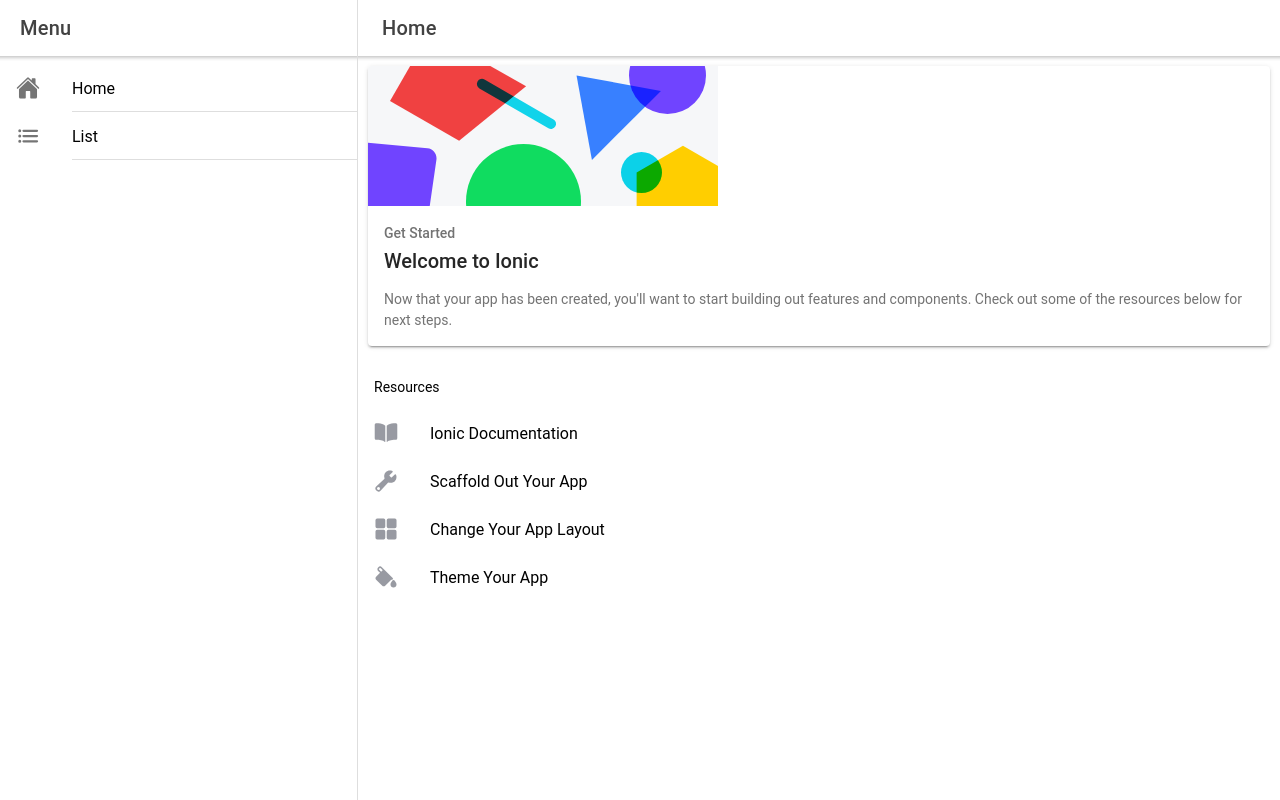
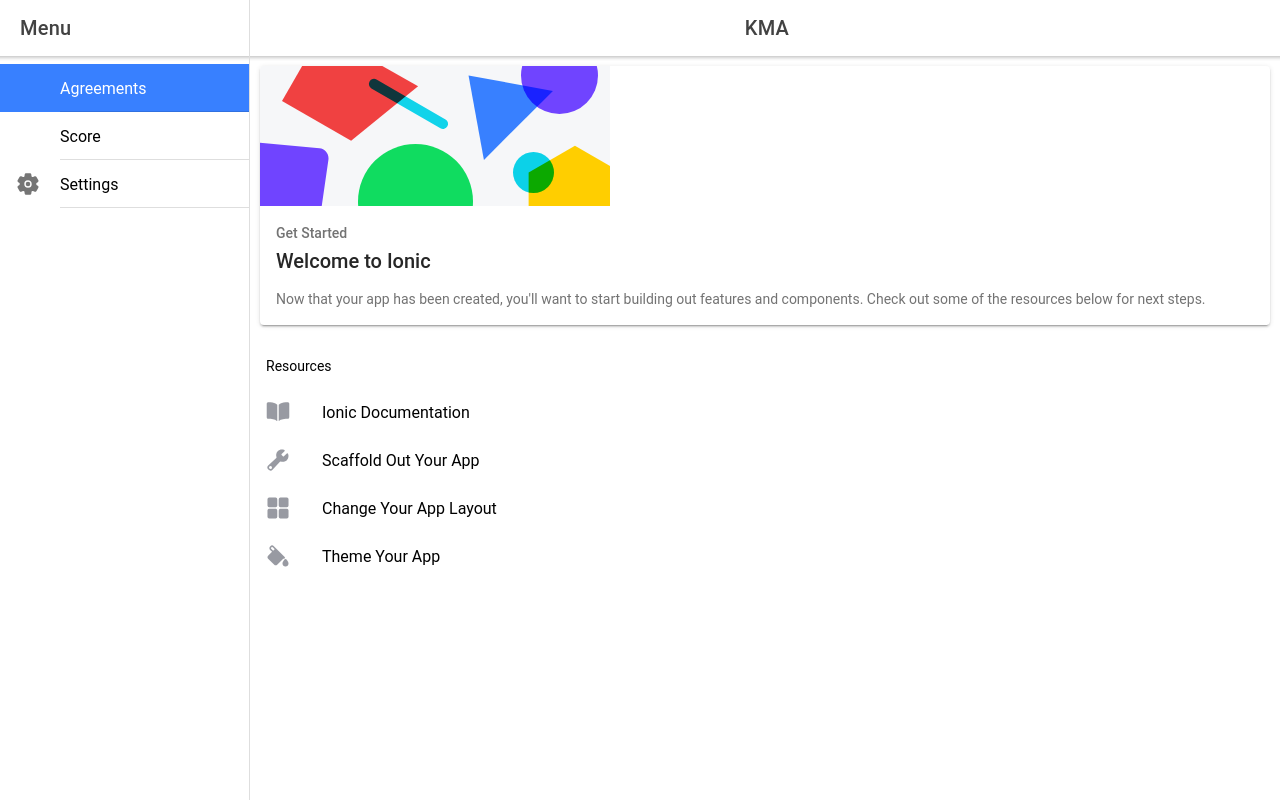
Before and after one commit to matt-hernandez/kma, a React (Create React App) app: page /home in a window 1280 px wide. Built offline with nearby package versions, Linux system fonts and the light colour scheme; the HTML template or start-up script is replaced by a standard one.

Commit message:
Set up basic scaffolding of site

```diff
--- a/package.json
+++ b/package.json
@@ -17,6 +17,7 @@
     "react-router": "^5.0.1",
     "react-router-dom": "^5.0.1",
     "react-scripts": "3.1.0",
+    "styled-components": "^4.3.2",
     "typescript": "3.5.3"
   },
   "scripts": {
@@ -34,5 +35,8 @@
     "not ie <= 11",
     "not op_mini all"
   ],
-  "description": "An Ionic project"
+  "description": "An Ionic project",
+  "devDependencies": {
+    "@types/styled-components": "^4.1.18"
+  }
 }
--- a/src/App.tsx
+++ b/src/App.tsx
@@ -1,13 +1,23 @@
 import React from 'react';
 import { Redirect, Route } from 'react-router-dom';
-import { IonApp, IonPage, IonRouterOutlet, IonSplitPane } from '@ionic/react';
+import {
+  IonApp,
+  IonPage,
+  IonHeader,
+  IonButtons,
+  IonMenuButton,
+  IonTitle,
+  IonToolbar,
+  IonRouterOutlet,
+  IonSplitPane
+  } from '@ionic/react';
 import { IonReactRouter } from '@ionic/react-router';
 import { AppPage } from './declarations';
 
 import Menu from './components/Menu';
 import Home from './pages/Home';
 import List from './pages/List';
-import { home, list } from 'ionicons/icons';
+import { contacts, stats, settings } from 'ionicons/icons';
 
 /* Core CSS required for Ionic components to work properly */
 import '@ionic/react/css/core.css';
@@ -28,16 +38,23 @@
 /* Theme variables */
 import './theme/variables.css';
 
+import './overrides.css';
+
 const appPages: AppPage[] = [
   {
-    title: 'Home',
+    title: 'Agreements',
     url: '/home',
-    icon: home
+    icon: contacts
   },
   {
-    title: 'List',
-    url: '/home/list',
-    icon: list
+    title: 'Score',
+    url: '/score',
+    icon: stats
+  },
+  {
+    title: 'Settings',
+    url: '/score',
+    icon: settings
   }
 ];
 
@@ -47,9 +64,17 @@
       <IonSplitPane contentId="main">
         <Menu appPages={appPages} />
         <IonPage id="main">
+          <IonHeader>
+            <IonToolbar>
+              <IonButtons slot="start">
+                <IonMenuButton />
+              </IonButtons>
+              <IonTitle>KMA</IonTitle>
+            </IonToolbar>
+          </IonHeader>
           <IonRouterOutlet>
-            <Route path="/:tab(home)" component={Home} exact={true} />
-            <Route path="/:tab(home)/list" component={List} exact={true} />
+            <Route path="/home" component={Home} exact={true} />
+            <Route path="/score" component={List} exact={true} />
             <Route exact path="/" render={() => <Redirect to="/home" />} />
           </IonRouterOutlet>
         </IonPage>
--- a/src/components/Menu.tsx
+++ b/src/components/Menu.tsx
@@ -18,7 +18,7 @@
   appPages: AppPage[];
 }
 
-const Menu: React.FunctionComponent<MenuProps> = ({ appPages }) => (
+const Menu: React.FunctionComponent<MenuProps> = ({ appPages, location }) => (
   <IonMenu contentId="main">
     <IonHeader>
       <IonToolbar>
@@ -30,7 +30,7 @@
         {appPages.map((appPage, index) => {
           return (
             <IonMenuToggle key={index} autoHide={false}>
-              <IonItem href={appPage.url}>
+              <IonItem href={appPage.url} color={location.pathname === appPage.url ? 'primary' : undefined}>
                 <IonIcon slot="start" icon={appPage.icon} />
                 <IonLabel>{appPage.title}</IonLabel>
               </IonItem>
--- /dev/null
+++ b/src/overrides.css
@@ -0,0 +1,15 @@
+.split-pane-md.split-pane-visible > .split-pane-side {
+  min-width: inherit;
+  max-width: inherit;
+  width: 200px;
+  flex-grow: 0;
+  flex-basis: 250px;
+}
+
+ion-menu ion-icon {
+  margin-right: 20px;
+}
+
+.split-pane-main ion-title {
+  text-align: center;
+}
--- a/src/pages/Home.tsx
+++ b/src/pages/Home.tsx
@@ -1,37 +1,33 @@
 import {
-  IonButtons,
   IonCard,
   IonCardContent,
   IonCardHeader,
   IonCardSubtitle,
   IonCardTitle,
-  IonContent,
-  IonHeader,
   IonIcon,
   IonItem,
   IonLabel,
   IonList,
-  IonListHeader,
-  IonMenuButton,
-  IonTitle,
-  IonToolbar
+  IonListHeader
   } from '@ionic/react';
+import styled from 'styled-components/macro';
 import { book, build, colorFill, grid } from 'ionicons/icons';
 import React from 'react';
 import './Home.css';
 
+const Main = styled.main`
+  position: absolute;
+  top: 56px;
+  right: 0;
+  bottom: 0;
+  left: 0;
+  overflow: scroll;
+`;
+
 const HomePage: React.FunctionComponent = () => {
   return (
     <>
-      <IonHeader>
-        <IonToolbar>
-          <IonButtons slot="start">
-            <IonMenuButton />
-          </IonButtons>
-          <IonTitle>Home</IonTitle>
-        </IonToolbar>
-      </IonHeader>
-      <IonContent>
+      <Main>
         <IonCard className="welcome-card">
           <img src="/assets/shapes.svg" alt=""/>
           <IonCardHeader>
@@ -67,7 +63,7 @@
             <IonLabel>Theme Your App</IonLabel>
           </IonItem>
         </IonList>
-      </IonContent>
+      </Main>
     </>
   );
 };
--- a/src/pages/List.tsx
+++ b/src/pages/List.tsx
@@ -1,19 +1,10 @@
-import { IonButtons, IonContent, IonHeader, IonIcon, IonItem, IonList, IonMenuButton, IonTitle, IonToolbar } from '@ionic/react';
+import { IonContent, IonIcon, IonItem, IonList } from '@ionic/react';
 import { americanFootball, basketball, beer, bluetooth, boat, build, flask, football, paperPlane, wifi } from 'ionicons/icons';
 import React from 'react';
 
 const ListPage: React.FunctionComponent = () => {
   return (
     <>
-      <IonHeader>
-        <IonToolbar>
-          <IonButtons slot="start">
-            <IonMenuButton />
-          </IonButtons>
-          <IonTitle>List</IonTitle>
-        </IonToolbar>
-      </IonHeader>
-
       <IonContent>
         <ListItems />
       </IonContent>
```
Also changed, not shown: 1 other file (tests, documents, lock files or other folders).
